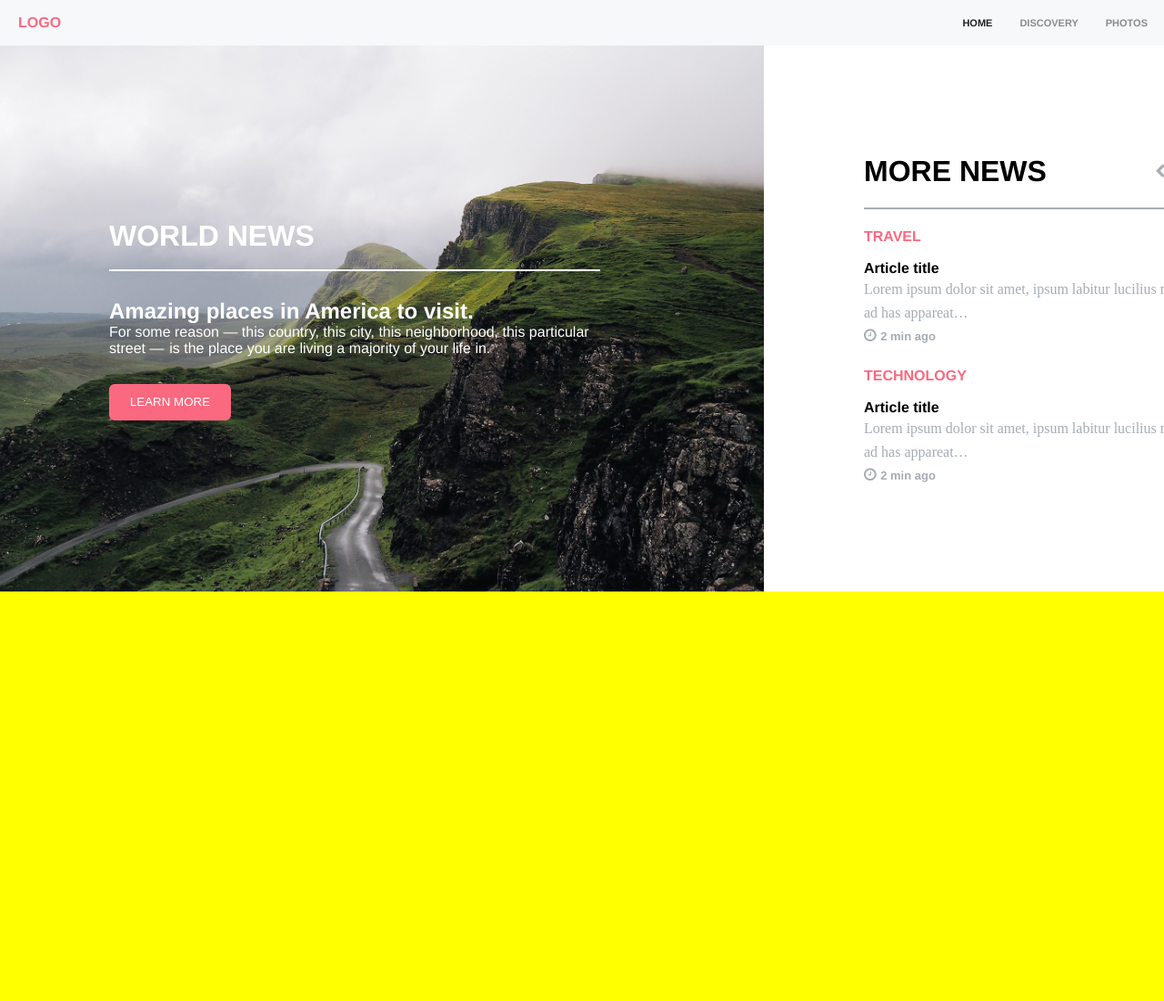
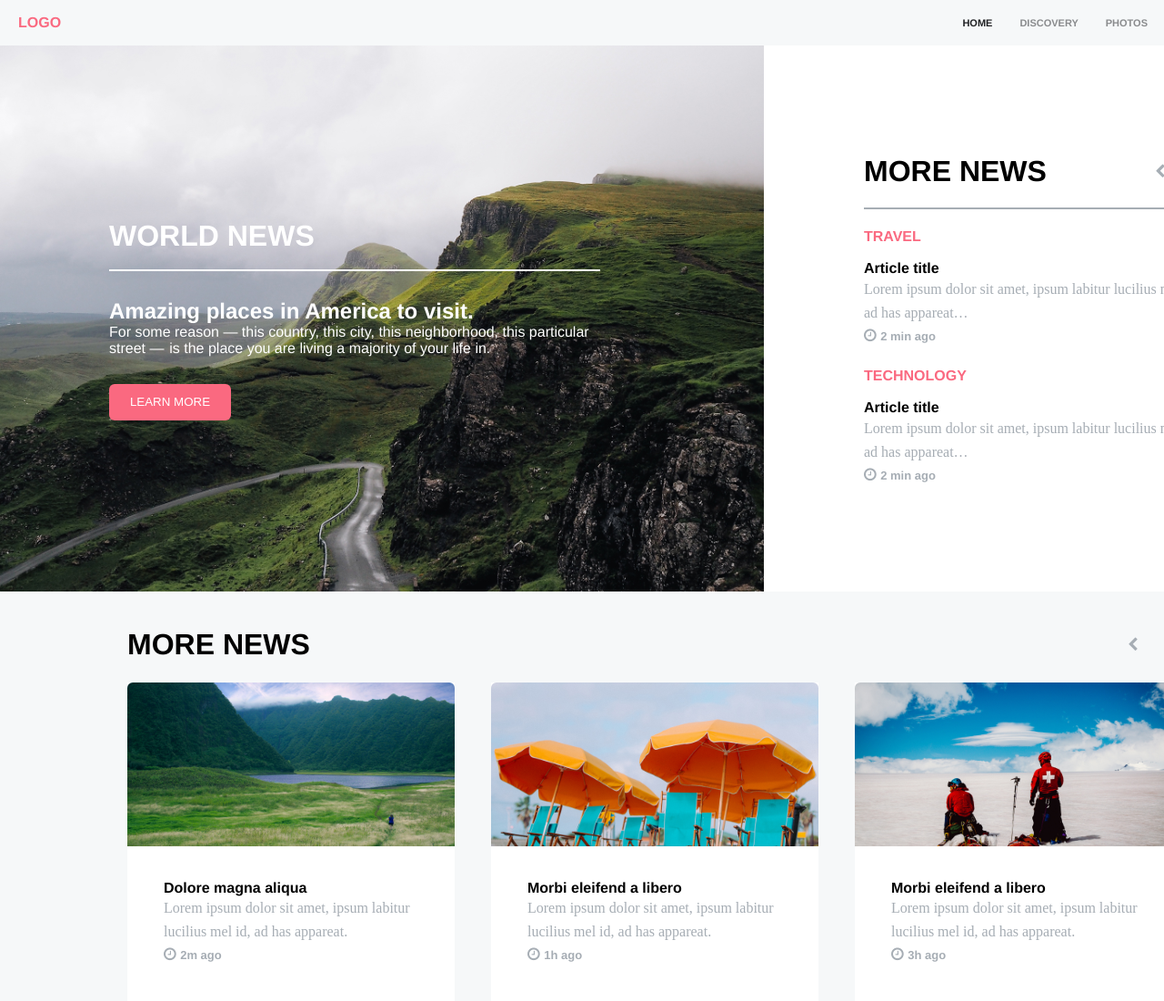
Before and after one commit to ninokitoshvili/Unilab-Project, a plain HTML site: page index.html in a window 1280 px wide. Shown: the top 1100 px of the page at 91% size. Before the commit the page ends 800 px from the top, so only its background shows below. Drawn offline with nearby package versions, Linux system fonts and the light colour scheme.

Commit message:
desktop trending

```diff
--- a/css/mainStyles.css
+++ b/css/mainStyles.css
@@ -19,7 +19,7 @@
 body {
 	font-family: Helvetica;
 	width: 1440px;
-	background-color: yellow;
+	background-color: var(--ash);
 	font-weight: bold;
 }
 
@@ -77,7 +77,14 @@ i {
 }
 .title_with_arrows span {
 }
-
+.home_post_container {
+	width: 1160px;
+	margin: 40px auto auto auto;
+}
+.space_between {
+	display: flex;
+	justify-content: space-between;
+}
 /* header */
 header {
 	width: 100%;
@@ -233,8 +240,39 @@ header {
 	color: var(--gray);
 }
 
-.news_more_main div span {
+.news_more_main div span,
+.trending_info_contain span {
 	font-size: 13px;
 	line-height: 26px;
 	color: var(--gray);
 }
+
+/* trending */
+
+.trending_container {
+	height: 410px;
+}
+
+.trending_title {
+}
+
+.trending_info {
+	width: 360px;
+	height: 350px;
+	background: var(--white);
+	display: flex;
+	flex-direction: column;
+}
+.trending_info img {
+	width: 100%;
+	height: auto;
+}
+
+.trending_info_contain {
+	width: 280px;
+	margin: auto;
+}
+
+.home_post_container {
+	flex-direction: column;
+}
--- a/index.html
+++ b/index.html
@@ -41,7 +41,7 @@
 		<!--          news       -->
 		<div class="news_container">
 			<div class="news_hero">
-				<img src="img/Image.png" alt="news" />
+				<img src="img/news.png" alt="news" />
 				<div class="news_contain">
 					<div class="news_contain_header"><h1>world news</h1></div>
 					<div class="news_contain_info">
@@ -78,7 +78,8 @@
 								<div>
 									<i class="fa fa-clock-o"> </i>
 									<span> 2 min ago</span>
-							</div></div>
+								</div>
+							</div>
 						</div>
 						<div>
 							<p class="news_more_main_title">technology</p>
@@ -91,7 +92,64 @@
 								<div>
 									<i class="fa fa-clock-o"> </i>
 									<span> 2 min ago</span>
-							</div></div>
+								</div>
+							</div>
+						</div>
+					</div>
+				</div>
+			</div>
+		</div>
+		<!--          trending       -->
+		<div class="home_post_container trending_container space_between">
+			<div class="trending_title title_with_arrows">
+				<h1>more news</h1>
+				<div class="arrow_container">
+					<span><i class="fa fa-chevron-left"></i></span>
+					<span><i class="fa fa-chevron-right active"></i></span>
+				</div>
+			</div>
+			<div class="space_between">
+				<div class="trending_info">
+					<img src="img/trend1.png" alt="trending 1" />
+
+					<div class="trending_info_contain news_more_main_information">
+						<p class="news_more_main_secondtitle">Dolore magna aliqua</p>
+						<p class="news_more_main_info">
+							Lorem ipsum dolor sit amet, ipsum labitur lucilius mel id, ad has
+							appareat.
+						</p>
+						<div>
+							<i class="fa fa-clock-o"> </i>
+							<span> 2m ago</span>
+						</div>
+					</div>
+				</div>
+				<div class="trending_info">
+					<img src="img/annie-spratt.png" alt="trending 2" />
+					<div class="trending_info_contain news_more_main_information">
+						<p class="news_more_main_secondtitle">Morbi eleifend a libero</p>
+						<p class="news_more_main_info">
+							Lorem ipsum dolor sit amet, ipsum labitur lucilius mel id, ad has
+							appareat.
+						</p>
+						<div>
+							<i class="fa fa-clock-o"> </i>
+							<span> 1h ago</span>
+						</div>
+					</div>
+				</div>
+				<div class="trending_info">
+					<img src="img/carlos-hevia.png" alt="trending 3" />
+
+					<div class="trending_info_contain news_more_main_information">
+						<p class="news_more_main_secondtitle">Morbi eleifend a libero</p>
+						<p class="news_more_main_info">
+							Lorem ipsum dolor sit amet, ipsum labitur lucilius mel id, ad has
+							appareat.
+						</p>
+						<div>
+							<i class="fa fa-clock-o"> </i>
+							<span> 3h ago</span>
 						</div>
 					</div>
 				</div>
```
Also changed, not shown: img/annie-spratt.png (added), img/carlos-hevia.png (added), img/news.png (renamed from img/Image.png), img/trend1.png (added). Lines whose indentation alone changed are shown as unchanged.
